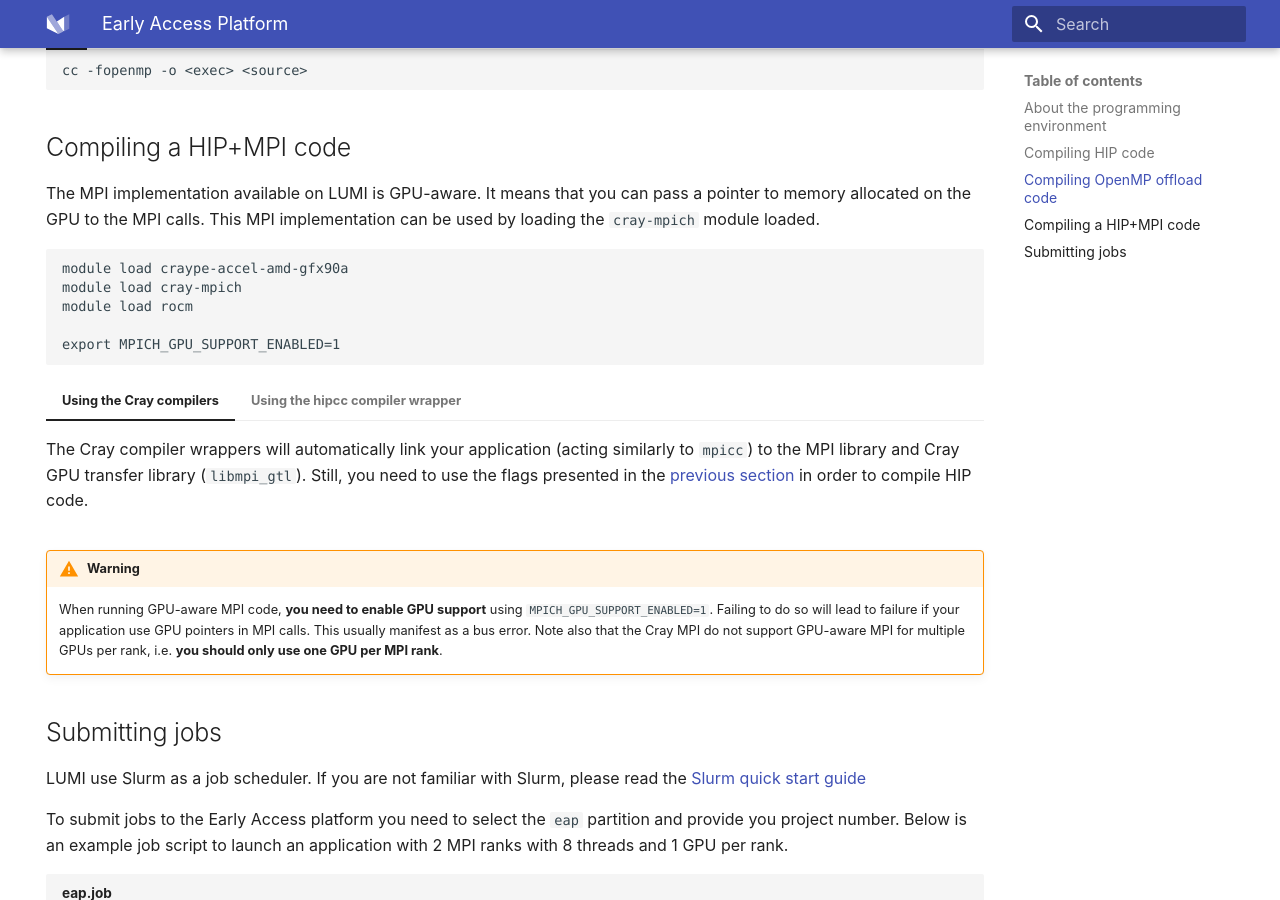
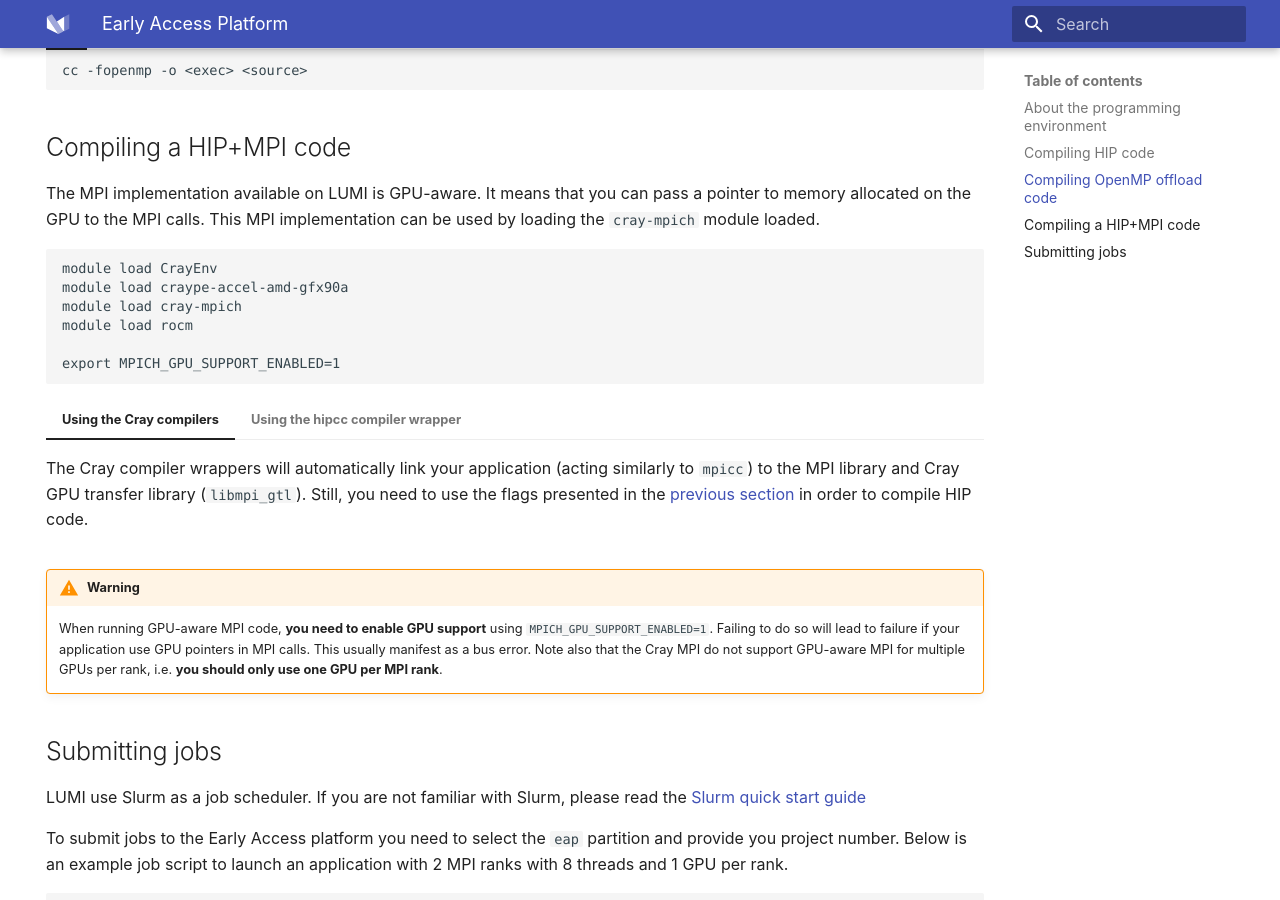
Before and after one commit to Lumi-supercomputer/lumi-userguide, an MkDocs documentation site: the page built from docs/eap/index.md, in a window 1280 px wide and 900 px high, scrolled down 2315 px. Built offline with MkDocs 1.6.1 and Material for MkDocs 9.7.7, drawn with Linux system fonts in a browser that asks for light colours.

Commit message:
Add crayenv to the mpi compilation

````diff
--- a/docs/eap/index.md
+++ b/docs/eap/index.md
@@ -196,6 +196,7 @@ pass a pointer to memory allocated on the GPU to the MPI calls. This MPI
 implementation can be used by loading the `cray-mpich` module loaded.
 
 ```
+module load CrayEnv
 module load craype-accel-amd-gfx90a
 module load cray-mpich
 module load rocm
````
